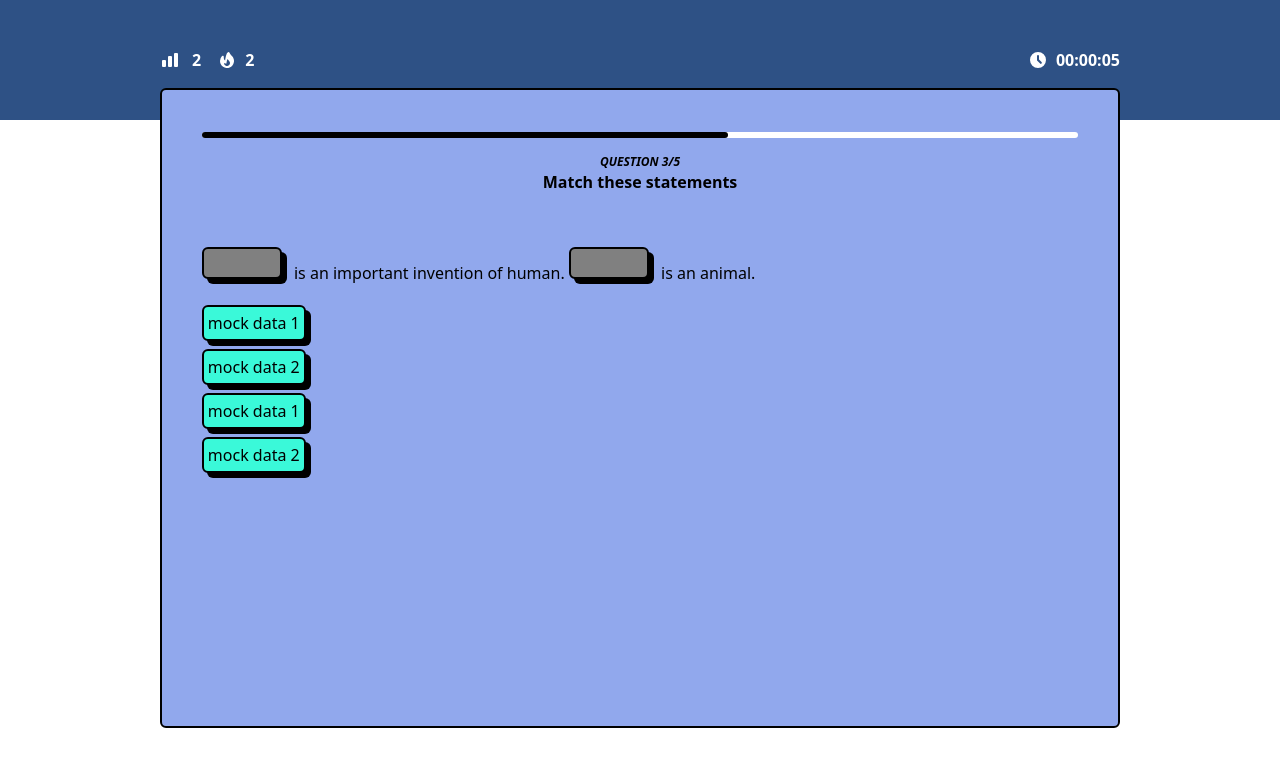
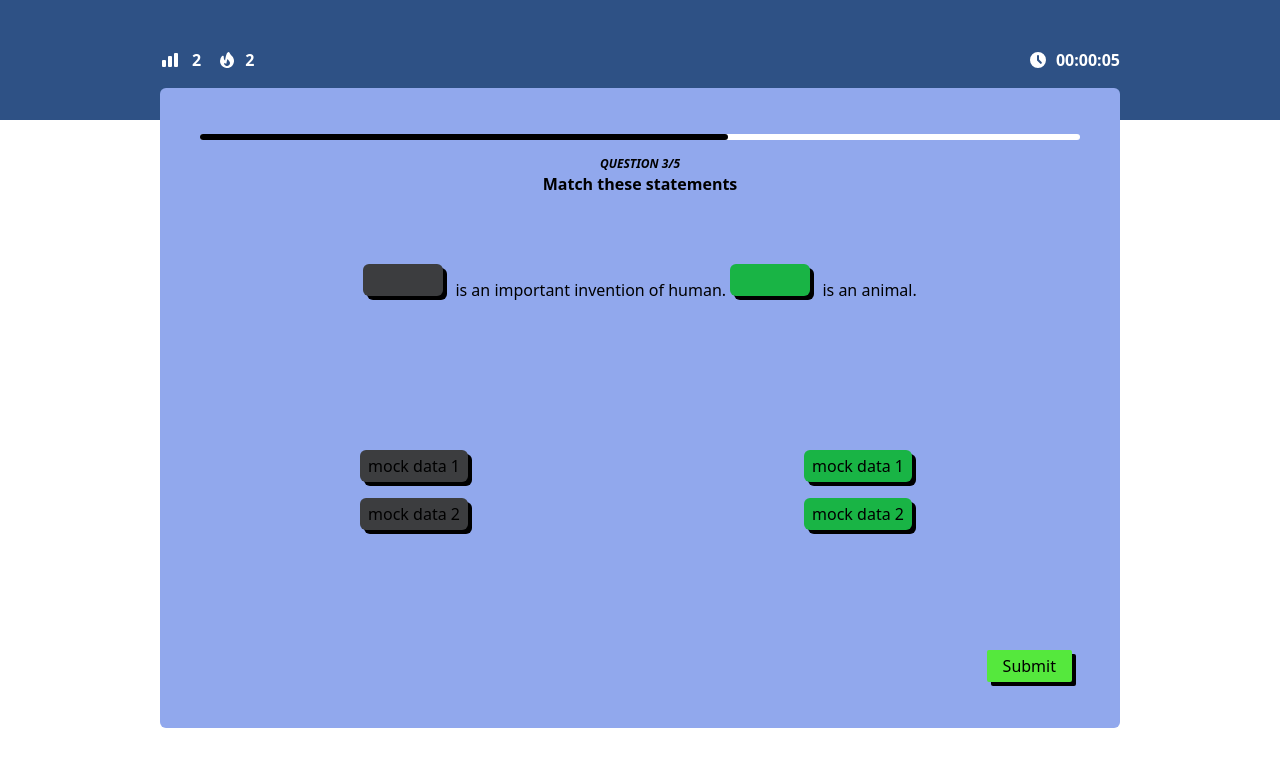
Before and after one commit to super-alpha-team/new-quizzes-fe, a Next.js app: page /test in a window 1280 px wide. Shown: the top 766 px of the page. Built offline with nearby package versions, Linux system fonts and the light colour scheme.

Commit message:
drag and drop: collect results

```diff
--- a/components/helpers/Answer.jsx
+++ b/components/helpers/Answer.jsx
@@ -1,10 +1,8 @@
 import React from 'react';
-import { randomHexColor } from 'utils/helpers';
 
-function Answer({ content }) {
-    const color = content ? "rgb(58, 249, 217)" : "gray";
+function Answer({ content, color }) {
     return (
-        <span className='min-h-[2rem] min-w-[5rem] inline-block mr-2 p-1 border-black border-2 rounded-md text-left shadow-answer cursor-grab active:cursor-grabbing' style={{ backgroundColor: color }}>
+        <span className={'min-h-[2rem] min-w-[5rem] inline-block mr-2 mt-2 py-1 px-2 rounded-md text-left shadow-answer'} style={{ backgroundColor: color }}>
             {content}
         </span>
     );
--- a/components/helpers/Draggable.jsx
+++ b/components/helpers/Draggable.jsx
@@ -2,21 +2,23 @@ import React, { useState } from 'react';
 import { useDrag } from 'react-dnd/dist/hooks';
 import { randomHexColor } from 'utils/helpers';
 
-function Draggable({ type, item, children }) {
+function Draggable({ type, item, children, collectResults }) {
     const [didDrop, setDidDrop] = useState(false);
-    const [{ opacity }, dragRef] = useDrag(() => ({
+    const [collected, dragRef] = useDrag(() => ({
         type,
-        item: { item },
+        item: JSON.parse(item),
         end: (item, monitor) => {
             setDidDrop(monitor.didDrop());
-        },
-        collect: monitor => ({
-            opacity: monitor.isDragging() ? 0.5 : 1,
-        })
+            collectResults(monitor.getDropResult()?.result);
+        }
+        // ,
+        // collect: monitor => ({
+        //     opacity: monitor.isDragging() ? 0.5 : 1,
+        // })
     }));
     return (
         didDrop ? <></> :
-            <div ref={dragRef} style={{ opacity }}>
+            <div ref={dragRef} className='cursor-grab active:cursor-grabbing' >
                 {children}
             </div>
     );
--- a/components/helpers/Droppable.jsx
+++ b/components/helpers/Droppable.jsx
@@ -3,13 +3,16 @@ import { useDrop } from 'react-dnd/dist/hooks';
 import Answer from './Answer';
 import Draggable from './Draggable';
 
-function Droppable({ type, children }) {
+function Droppable({ type, color }) {
   const [item, setItem] = useState(null);
   const [{ isOver, canDrop }, dropRef] = useDrop(
     () => ({
       accept: type,
-      drop: item => setItem(item.item),
-      collect: monitor => ({
+      drop: (item, monitor) => {
+        setItem(item.answer);
+        return { result: { [`${type}`]: item.id } };
+      },
+      collect: (monitor, props) => ({
         isOver: !!monitor.isOver(),
         canDrop: !!monitor.canDrop(),
       })
@@ -19,7 +22,7 @@ function Droppable({ type, children }) {
 return (
   <>
     <span ref={dropRef} className={'inline-block'} >
-        {item ? <Answer content={item} /> : <Answer content={''} />}
+      {item ? <Answer content={item} color={color} /> : <Answer content={''} color={color} />}
     </span>
   </>
 );
--- /dev/null
+++ b/components/helpers/SubmitButton.jsx
@@ -0,0 +1,12 @@
+import React from 'react';
+import { randomHexColor } from 'utils/helpers';
+
+function SubmitButton({text, onSubmit}) {
+  return (
+    <div className='min-h-[2rem] min-w-[5rem] inline-block mr-2 py-1 px-4 rounded-sm text-center shadow-answer' style={{backgroundColor: randomHexColor()}}>
+        <button onClick={onSubmit}>{text}</button>
+    </div>
+  );
+}
+
+export default SubmitButton;
--- a/components/playing/Questionare.jsx
+++ b/components/playing/Questionare.jsx
@@ -6,11 +6,11 @@ function Questionare(props) {
     const [isMath, setIsMath] = useState(false);
     const { question, questionProgress } = props;
     const progress = questionProgress.split('/');
-    const progressPercent = +progress[0] / +progress[1] * 100;
+    let progressPercent = Math.abs(+progress[0] / +progress[1] * 100);
 
     return (
         <>
-            <div className='min-h-[80%] w-[75%] py-4 bg-[#91A8ED] absolute top-[11%] border-2 border-black rounded-md grid justify-items-center content-around'>
+            <div className='min-h-[80%] w-[75%] py-4 bg-[#91A8ED] absolute top-[11%] rounded-md grid justify-items-center content-around'>
                 <div className='w-full flex flex-col items-center gap-4'>
                     <div className='w-11/12 row-span-1 h-[0.375rem] bg-white rounded-md'>
                         <div className='h-full bg-black rounded-md' style={{ width: `${progressPercent}%` }} />
--- a/components/questionares/DragDrop.jsx
+++ b/components/questionares/DragDrop.jsx
@@ -1,28 +1,57 @@
 import Draggable from 'components/helpers/Draggable';
 import { HTML5Backend } from 'react-dnd-html5-backend';
 import { DndProvider } from 'react-dnd/dist/core/';
-import React from 'react';
+import React, { useState, useEffect } from 'react';
 import Droppable from 'components/helpers/Droppable';
 import Answer from 'components/helpers/Answer';
+import SubmitButton from 'components/helpers/SubmitButton';
+import { randomHexColor } from 'utils/helpers';
 
 function DragDrop({ data, handleAnswer }) {
+  const [results, setResults] = useState({});
+  const [colors, setColors] = useState([]);
+
+  function collectResults(result) {
+    setResults(Object.assign(results, result));
+  }
+
+  function onSubmit() {
+    console.log(results);
+  }
+
+  useEffect(() => {
+    setColors(Array(data.length).fill(0).map(c => randomHexColor()));
+
+    return () => {
+
+    };
+  }, []);
+
+
   return (
-    <>
+    <div className='w-full h-full flex flex-col justify-between items-center'>
       <DndProvider backend={HTML5Backend}>
-        <div className='w-full mb-5 inline-block'>
-          <Droppable type={'1'} /> is an important invention of human. <Droppable type={'2'} /> is an animal.
+        <div className='w-full mb-5 inline-block text-center'>
+          <Droppable type={'1'} color={colors[0]} /> is an important invention of human. <Droppable type={'2'} color={colors[1]} /> is an animal.
         </div>
-        <div className='grid gap-2'>
-          {data.map(type => (
-            type.map((item) => (
-              <Draggable key={item.id} item={item.answer} type={`${item.id}`}>
-                <Answer content={item.answer} />
-              </Draggable>
-            ))
-          ))}
+        <div className='w-full grid grid-cols-2 gap-2'>
+          {
+            data.map(({ type, items }) =>
+              <div key={type} className='flex flex-col items-center gap-2' >
+                {
+                  items.map(item =>
+                    <Draggable key={item.id} item={JSON.stringify(item)} type={`${type}`} collectResults={collectResults} >
+                      <Answer content={item.answer} color={colors[type - 1]} />
+                    </Draggable>)
+                }
+              </div>)
+          }
+        </div>
+        <div className='self-end'>
+          <SubmitButton text={'Submit'} onSubmit={onSubmit} />
         </div>
       </DndProvider>
-    </>
+    </div>
   );
 }
 
--- a/tailwind.config.js
+++ b/tailwind.config.js
@@ -27,7 +27,7 @@ module.exports = {
       },
       boxShadow: {
           quiz: "0px 5px 50px 26px rgba(152, 152, 152, 0.15)",
-          answer: "5px 5px black"
+          answer: ".25rem .25rem black",
       }
     },
   },
--- a/utils/configData.js
+++ b/utils/configData.js
@@ -33,9 +33,11 @@ function configDataForMatching(data) {
     return { choices, stems };
 }
 
-const mockDragDropData = Array(2).fill(Array(2).fill({ id: 0, answer: 'mock data' }).map((v, index) => ({ id: index+1, answer: `${v.answer} ${index+1}` })));
+const items = Array(2).fill({ id: 0, answer: 'mock data' }).map((v, index) => ({ id: index + 1, answer: `${v.answer} ${index + 1}` }));
+const mockDragDropData = Array(2).fill({ type: 0, items })
+    .map((v, index) => ({ type: index + 1, items: v.items }));
 
 function configDataForDragAndDrop(data) {
-    // console.log('>>>', data);
+    // console.log('>>>', mockDragDropData);
     return mockDragDropData;
 }
--- a/utils/helpers.js
+++ b/utils/helpers.js
@@ -12,7 +12,6 @@ function randomHexColor() {
     const b = part();
     return isDark(`#${r}${g}${b}`) ? randomHexColor() : `#${r}${g}${b}`;
 }
-
 
 function isDark(hex) {
     var result = /^#?([a-f\d]{2})([a-f\d]{2})([a-f\d]{2})$/i.exec(hex);
```
Lines whose indentation alone changed are shown as unchanged.
